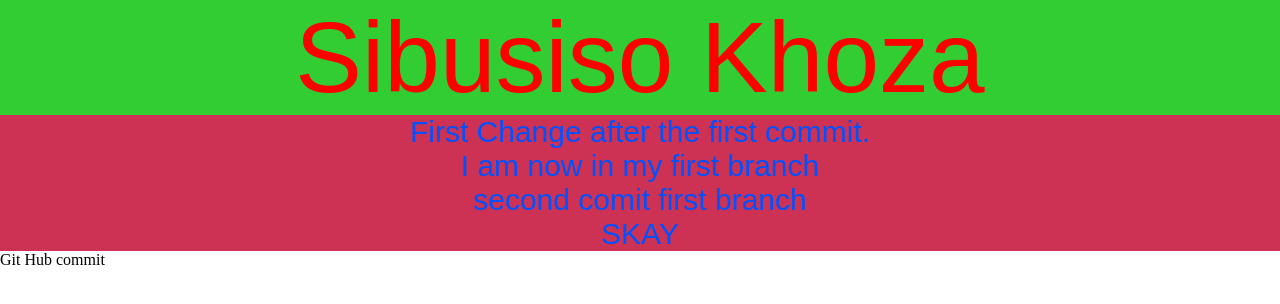
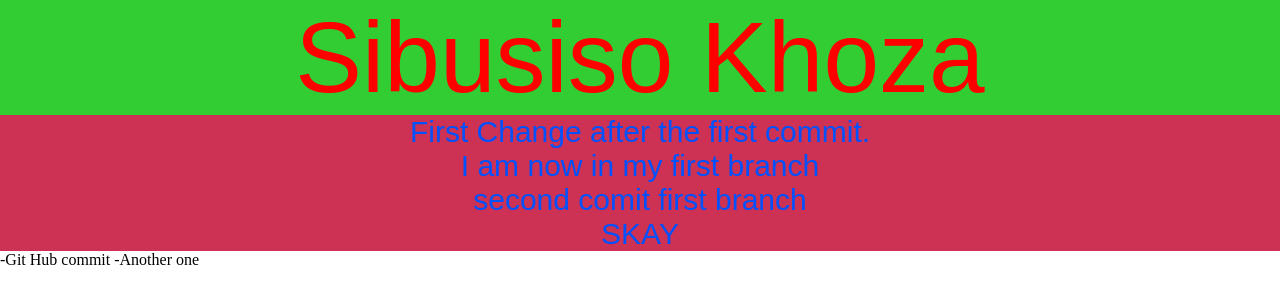
Before and after one commit to SibusisoKhoza/commands-repo-test, a plain HTML site: page index.html in a window 1280 px wide. Drawn offline with Linux system fonts and the light colour scheme.

Commit message:
Update index.html

```diff
--- a/index.html
+++ b/index.html
@@ -32,4 +32,5 @@
     <center><p>SKAY</p></center>
 </body>
 </html>
-Git Hub commit
+-Git Hub commit
+-Another one
```
